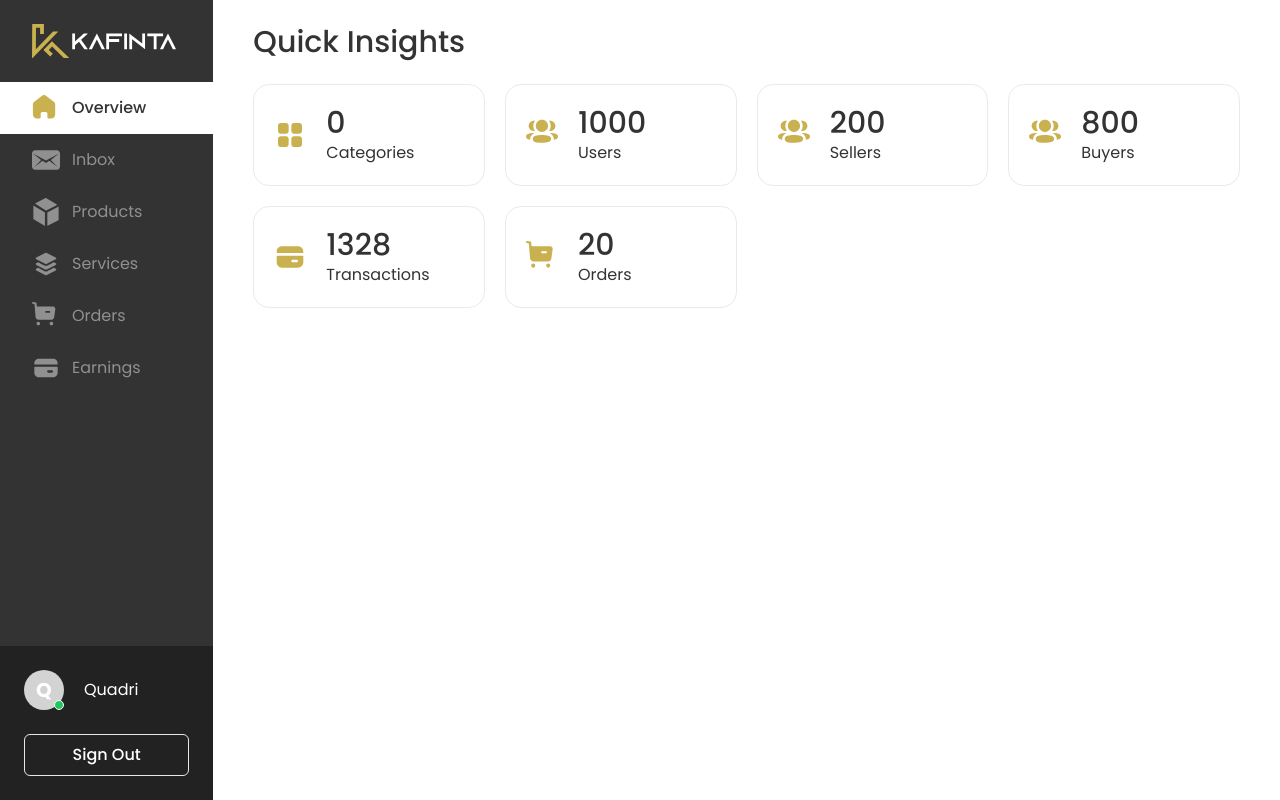
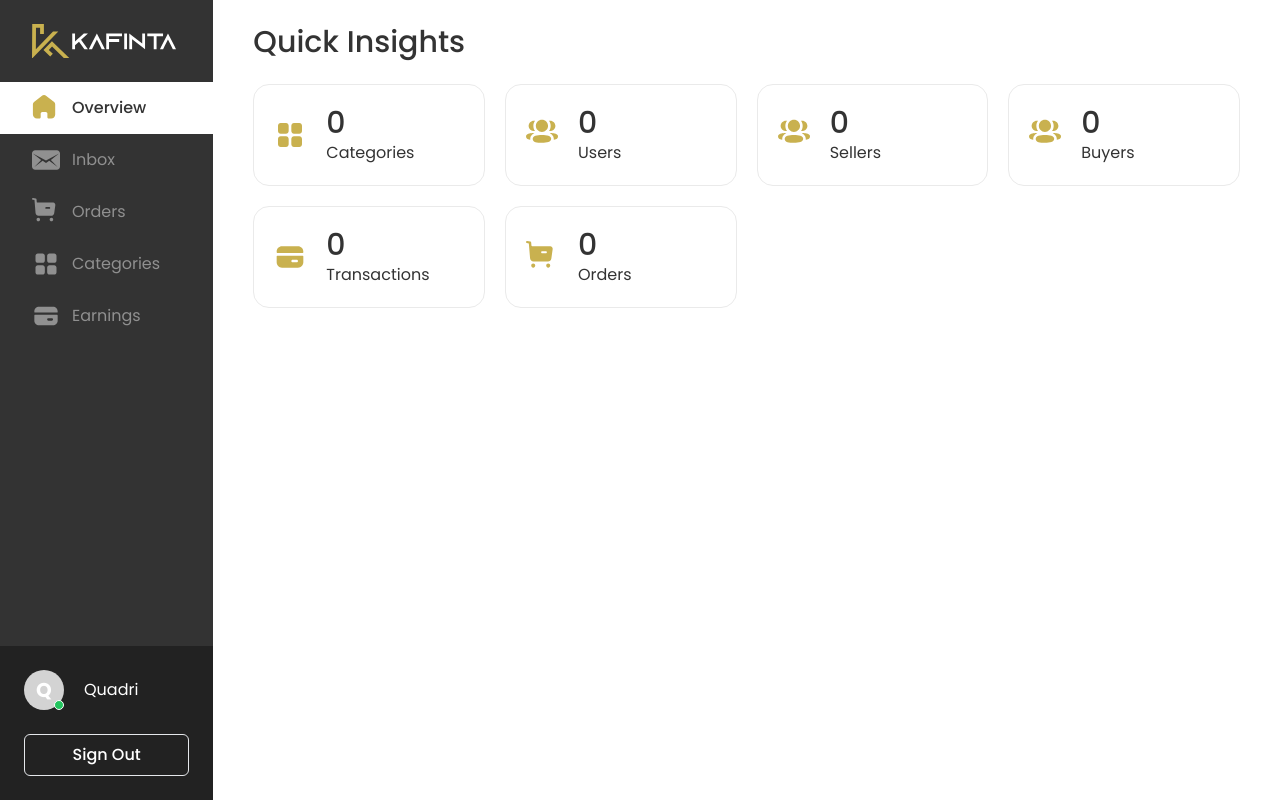
Before and after one commit to kafinta/admin-frontend, a Nuxt app: page /dashboard in a window 1280 px wide. Built offline with nearby package versions, Linux system fonts and the light colour scheme.

Commit message:
refactor: sidebar component and dashboard page contents updated

```diff
--- a/components/Navigation/Side/Bar.vue
+++ b/components/Navigation/Side/Bar.vue
@@ -19,21 +19,15 @@
             </NavigationSideMenu>
           </nuxt-link>
 
-          <nuxt-link to="/products">
-            <NavigationSideMenu menu_text="Products" :is_active="productsActive">
-              <UiIconsProduct />
+          <nuxt-link to="/orders">
+            <NavigationSideMenu menu_text="Orders" :is_active="OrdersActive">
+              <UiIconsCart />
             </NavigationSideMenu>
           </nuxt-link>
 
-          <nuxt-link to="/products">
-            <NavigationSideMenu menu_text="Services" :is_active="servicesActive">
-              <UiIconsGigs />
-            </NavigationSideMenu>
-          </nuxt-link>
-
-          <nuxt-link to="/orders">
-            <NavigationSideMenu menu_text="Orders" :is_active="OrdersActive">
-              <UiIconsCart />
+          <nuxt-link to="/categories">
+            <NavigationSideMenu menu_text="Categories" :is_active="categoriesActive">
+              <UiIconsCategories />
             </NavigationSideMenu>
           </nuxt-link>
 
@@ -76,7 +70,7 @@ export default {
       OrdersActive: false,
       earningsActive: false,
       productsActive: false,
-      servicesActive: false
+      projectsActive: false
     };
   },
   methods: {
@@ -87,11 +81,8 @@ export default {
       if (this.$route.name.includes('inbox')) {
         this.inboxActive = true
       }
-      if (this.$route.name.includes('products')) {
-        this.productsActive = true
-      }
-      if (this.$route.name.includes('services')) {
-        this.servicesActive = true
+      if (this.$route.name.includes('categories')) {
+        this.categoriesActive = true
       }
       if (this.$route.name.includes('orders')) {
         this.OrdersActive = true
--- /dev/null
+++ b/components/Ui/Icons/Categories.vue
@@ -0,0 +1,5 @@
+<template>
+<svg viewBox="0 0 24 24" xmlns="http://www.w3.org/2000/svg" fill="currentColor">
+<path d="M5 3C3.897 3 3 3.897 3 5L3 9C3 10.103 3.897 11 5 11L9 11C10.103 11 11 10.103 11 9L11 5C11 3.897 10.103 3 9 3L5 3 z M 15 3C13.897 3 13 3.897 13 5L13 9C13 10.103 13.897 11 15 11L19 11C20.103 11 21 10.103 21 9L21 5C21 3.897 20.103 3 19 3L15 3 z M 5 13C3.897 13 3 13.897 3 15L3 19C3 20.103 3.897 21 5 21L9 21C10.103 21 11 20.103 11 19L11 15C11 13.897 10.103 13 9 13L5 13 z M 15 13C13.897 13 13 13.897 13 15L13 19C13 20.103 13.897 21 15 21L19 21C20.103 21 21 20.103 21 19L21 15C21 13.897 20.103 13 19 13L15 13 z"></path>
+</svg>
+</template>
--- a/pages/dashboard.vue
+++ b/pages/dashboard.vue
@@ -23,35 +23,35 @@ export default {
           id: 2,
           imagePath: require('@/assets/images/insights/users.svg'),
           title: 'Users',
-          count: '1000',
+          count: '0',
           route: '/users'
         },
         {
           id: 3,
           imagePath: require('@/assets/images/insights/users.svg'),
           title: 'Sellers',
-          count: '200',
+          count: '0',
           route: '/users'
         },
         {
           id: 4,
           imagePath: require('@/assets/images/insights/users.svg'),
           title: 'Buyers',
-          count: '800',
+          count: '0',
           route: '/users'
         },
         {
           id: 5,
           imagePath: require('@/assets/images/insights/transactions.svg'),
           title: 'Transactions',
-          count: '1328',
+          count: '0',
           route: '/transactions'
         },
         {
           id: 5,
           imagePath: require('@/assets/images/insights/purchases.svg'),
           title: 'Orders',
-          count: '20',
+          count: '0',
           route: '/projects'
         },
       ]
```
